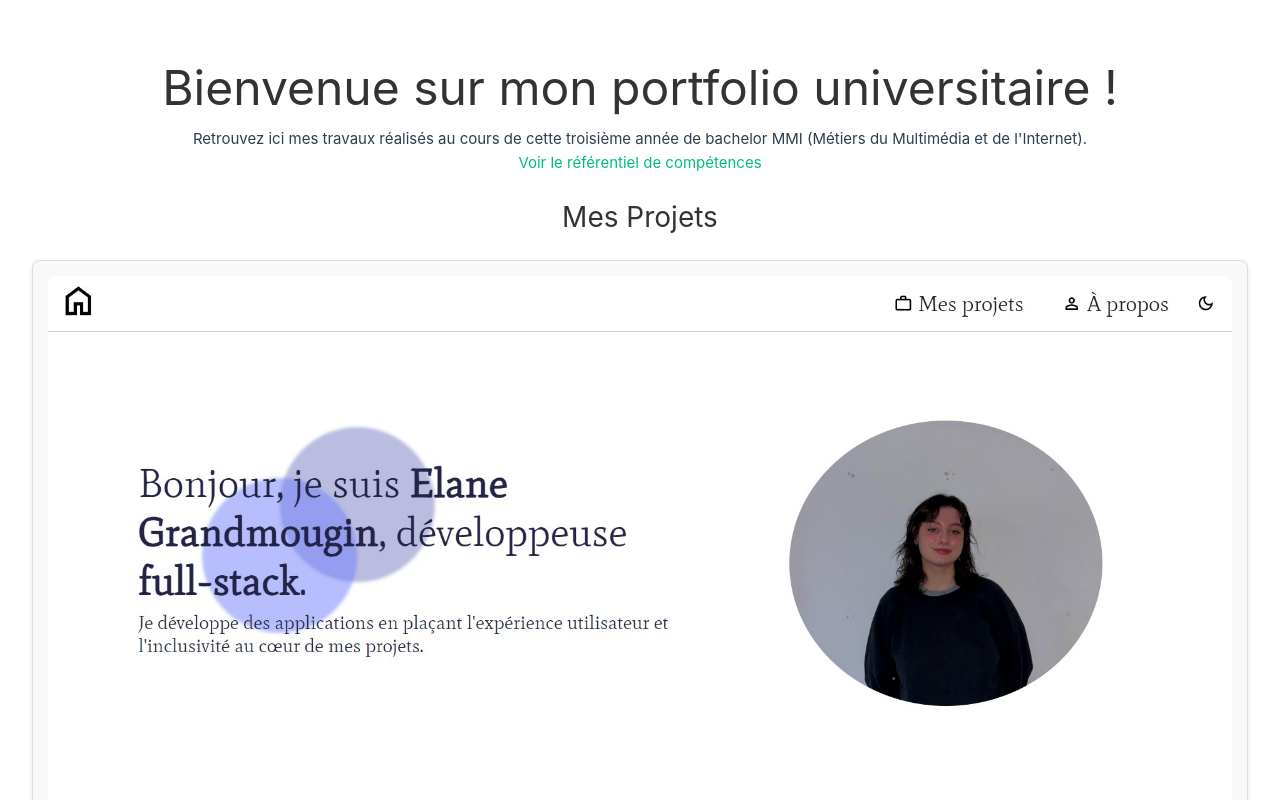
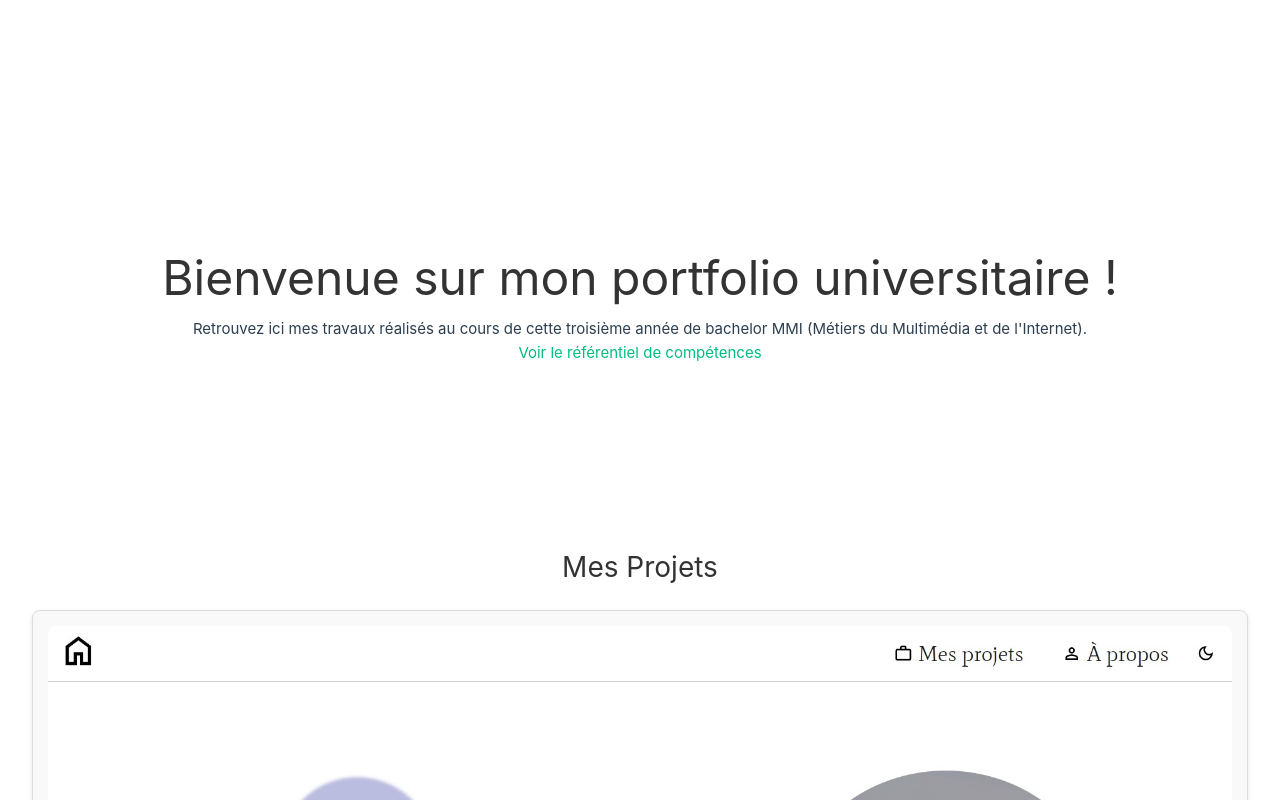
Before and after one commit to elaneg/portfolio_univ, a Vue app: page / in a window 1280 px wide. Shown: the top 800 px of the page. Built offline with nearby package versions, Linux system fonts and the light colour scheme.

Commit message:
feat/projets : ajustement marges

```diff
--- a/src/App.vue
+++ b/src/App.vue
@@ -19,5 +19,12 @@ import Projets from "@/components/Projets.vue";
 
 <style scoped>
 
+.accueil {
+    margin-top: 30vh;
+}
+
+.projets {
+    margin-top: 20vh;
+}
 
 </style>
```
